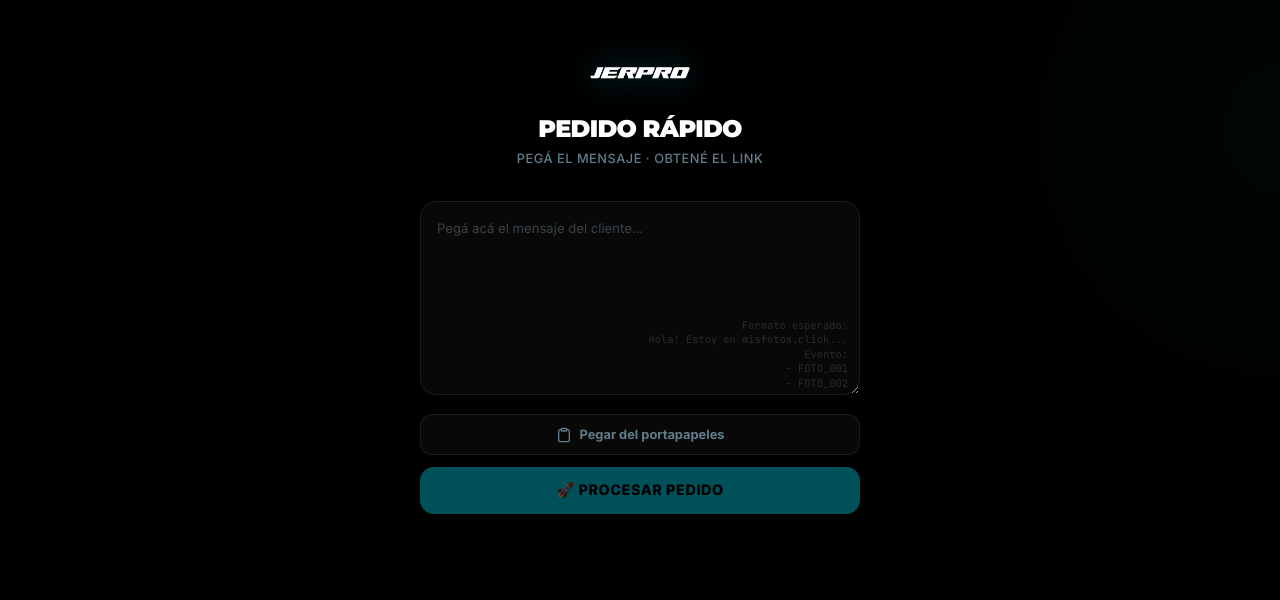
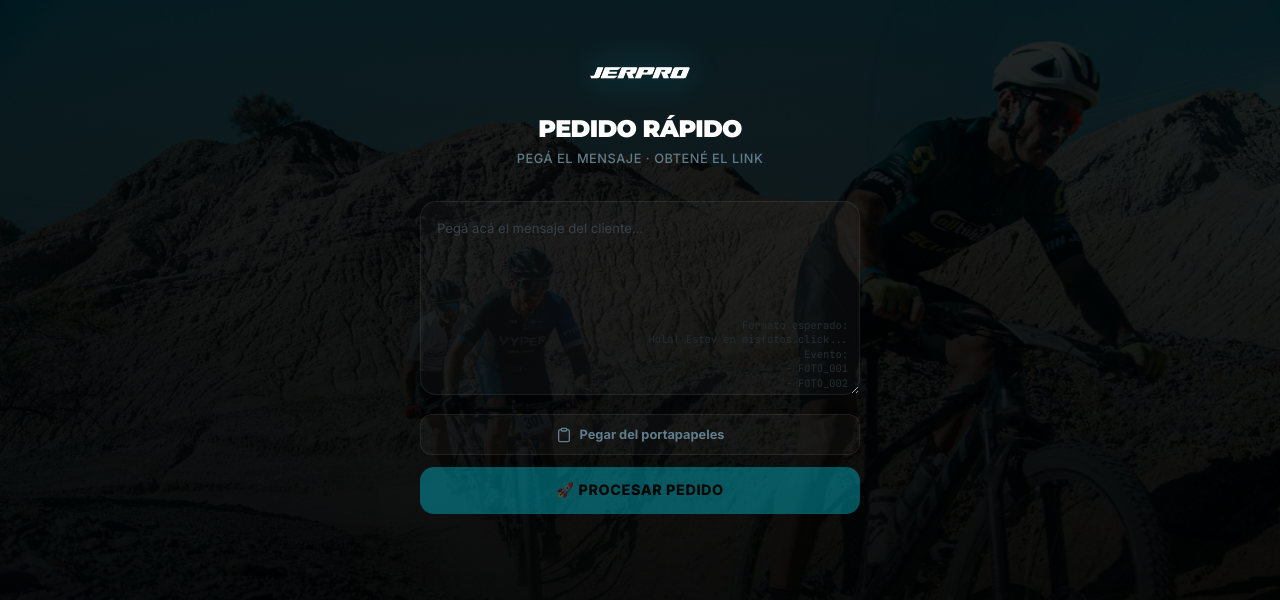
Before and after one commit to lmarinero-sketch/fotos, a React (Vite) app: page /solucionmomentanea in a window 1280 px wide. Shown: the top 600 px of the page. Built offline with nearby package versions, Linux system fonts and the light colour scheme; no server answers.

Commit message:
fix: fondo fotografico JerPro (AND_0049.jpg) con overlay

```diff
--- a/src/pages/QuickOrderPage.css
+++ b/src/pages/QuickOrderPage.css
@@ -8,7 +8,14 @@
 /* ── Page ── */
 .qo-page {
   min-height: 100dvh;
-  background: #000;
+  background-color: #000;
+  background-image:
+    linear-gradient(to bottom, rgba(0, 0, 0, 0.85), rgba(0, 0, 0, 0.98)),
+    linear-gradient(to right, rgba(0, 229, 255, 0.15), rgba(0, 229, 255, 0.05)),
+    url('/AND_0049.jpg');
+  background-size: cover;
+  background-position: center;
+  background-attachment: fixed;
   display: flex;
   justify-content: center;
   padding: 1rem;
```
